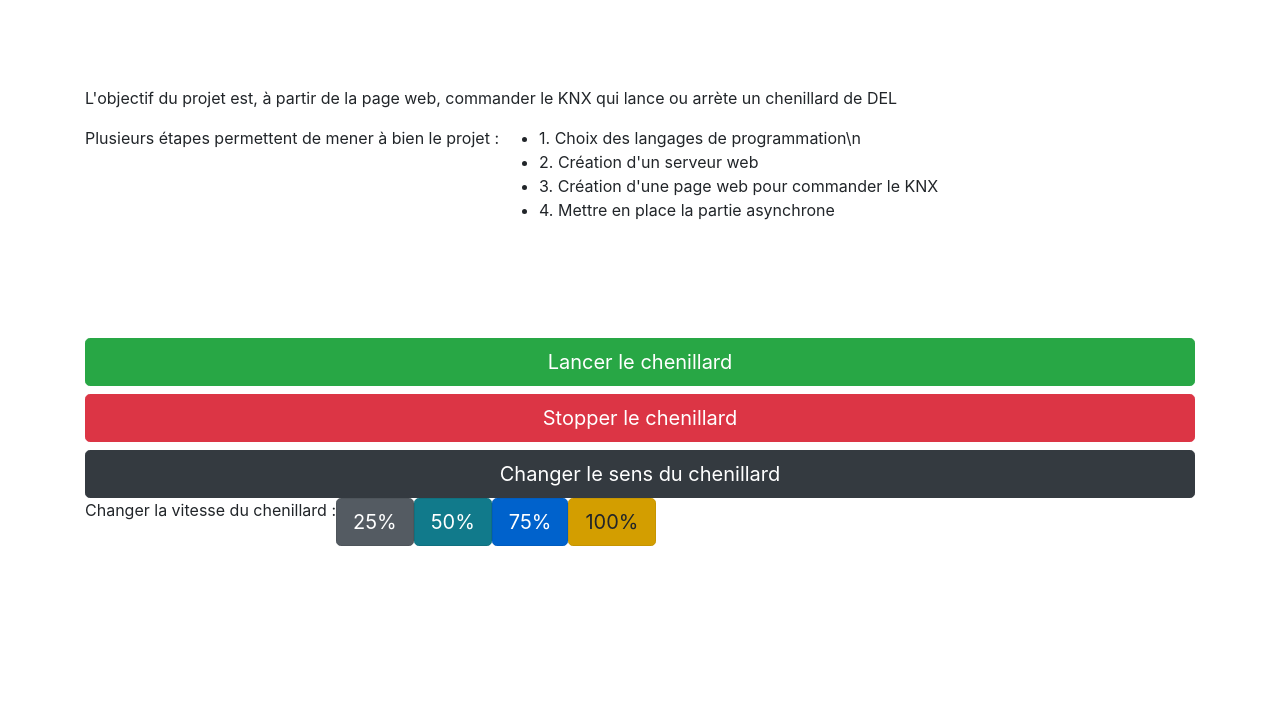
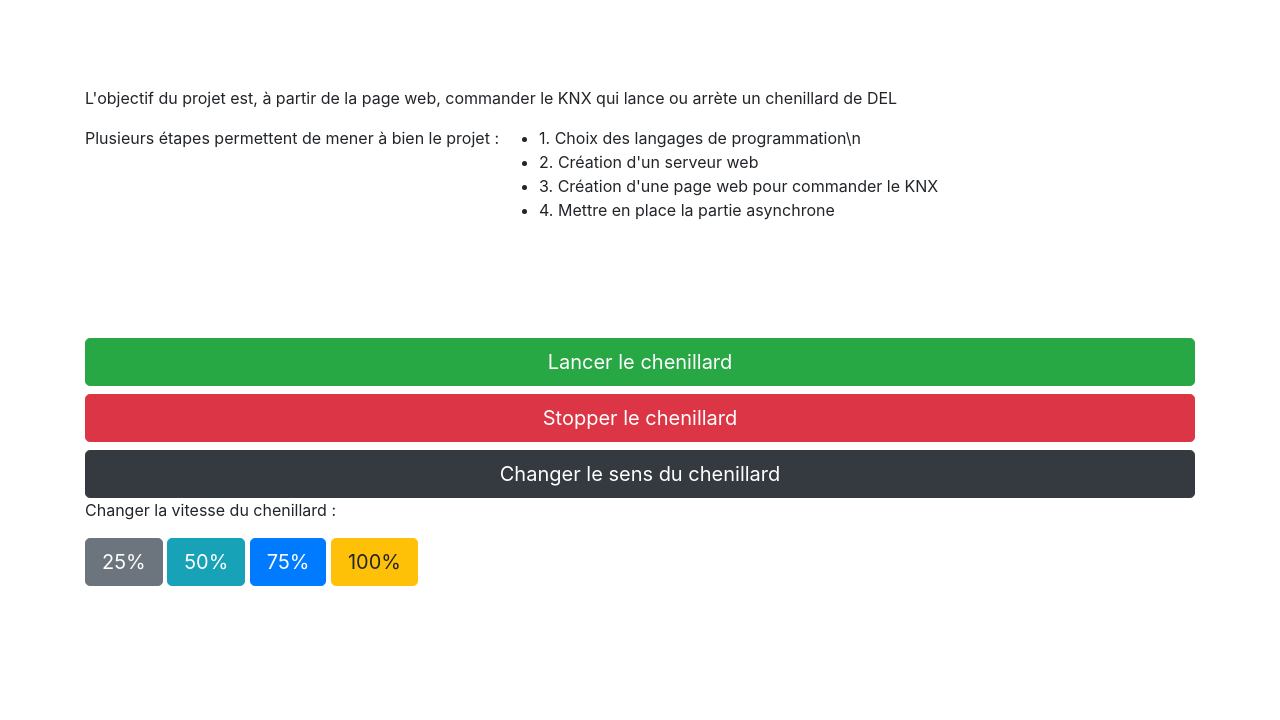
Before and after one commit to ESIR2-RESIoT/project, a plain HTML site: page src/main/resources/index.html in a window 1280 px wide. Shown: the part 80-800 px from the top of the page. Drawn offline with nearby package versions, Linux system fonts and the light colour scheme.

Commit message:
website v0.2

```diff
--- a/src/main/resources/index.html
+++ b/src/main/resources/index.html
@@ -24,14 +24,16 @@
             </ul>
             </div>
             <div class="row justify-content-start" style="padding-top:100px;">
-                <button class="btn btn-success btn-lg btn-block">Lancer le chenillard</button>
+                <button class="btn btn-success btn-lg btn-block" onclick="startChenillard()">Lancer le chenillard</button>
                 <button class="btn btn-danger btn-lg btn-block">Stopper le chenillard</button>
                 <button class="btn btn-dark btn-lg btn-block">Changer le sens du chenillard</button>
-                <p>Changer la vitesse du chenillard :</p>
-                <a href="#" class="btn btn-secondary btn-lg active" role="button" aria-pressed="true">25%</a>
-                <a href="#" class="btn btn-info btn-lg active" role="button" aria-pressed="true">50%</a>
-                <a href="#" class="btn btn-primary btn-lg active" role="button" aria-pressed="true">75%</a>
-                <a href="#" class="btn btn-warning btn-lg active" role="button" aria-pressed="true">100%</a>
+                <div class="d-grid gap-2">
+                    <p>Changer la vitesse du chenillard :</p>
+                    <a href="#" class="btn btn-secondary btn-lg" role="button" aria-pressed="true">25%</a>
+                    <a href="#" class="btn btn-info btn-lg" role="button" aria-pressed="true">50%</a>
+                    <a href="#" class="btn btn-primary btn-lg" role="button" aria-pressed="true">75%</a>
+                    <a href="#" class="btn btn-warning btn-lg" role="button" aria-pressed="true">100%</a>
+                </div>
             </div>
             <div class="row justify-content-start" style="padding-top:10px;">
                 <div class="col" style="padding-top:250px;">
@@ -45,4 +47,10 @@
             </div>
         </div>
     </div>
+
+    <script>
+        function startChenillard() {
+            return HtmlService.createHtmlOutputFromFile('Index');
+        }
+    </script>
 </body>
```
